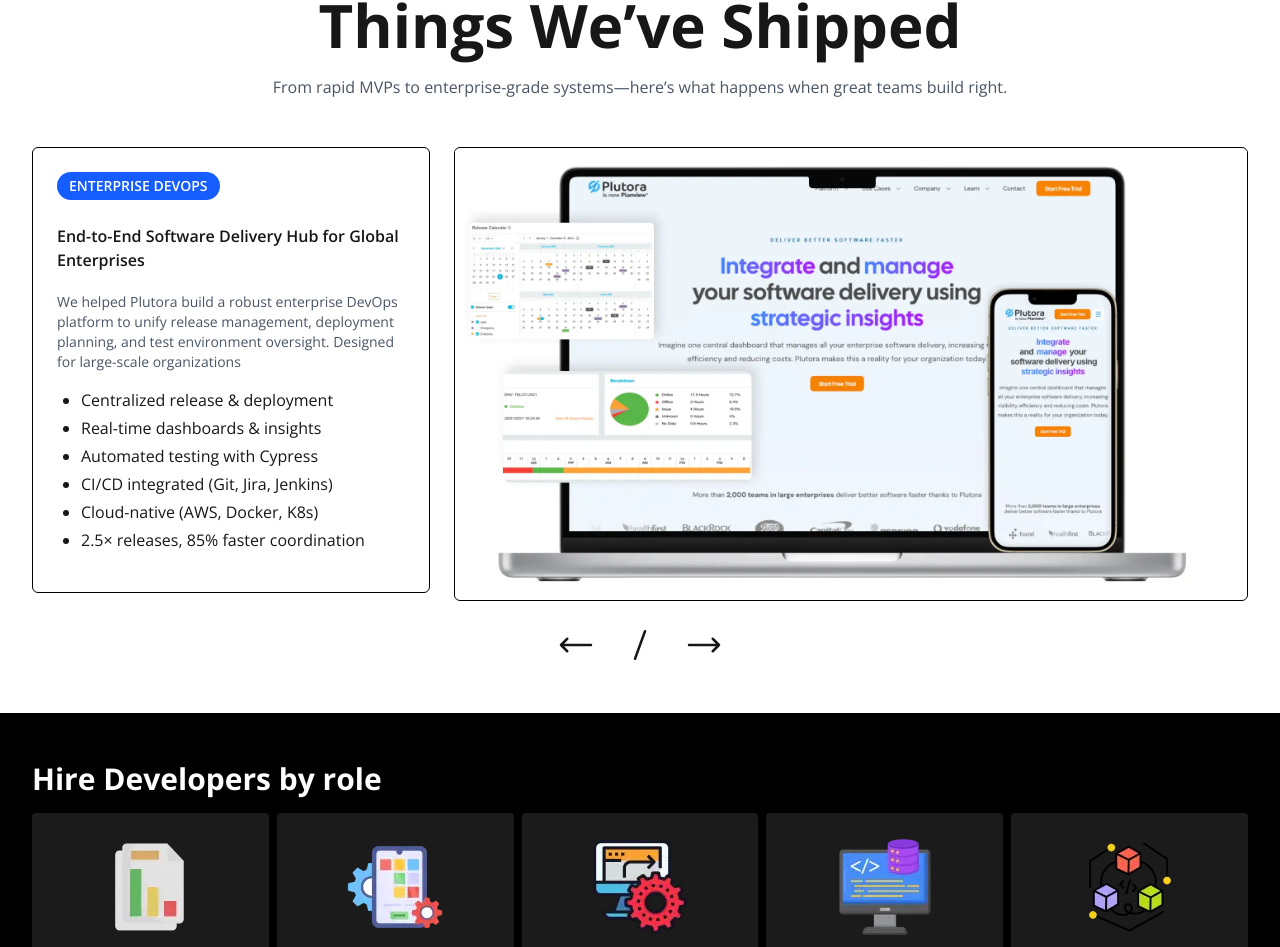
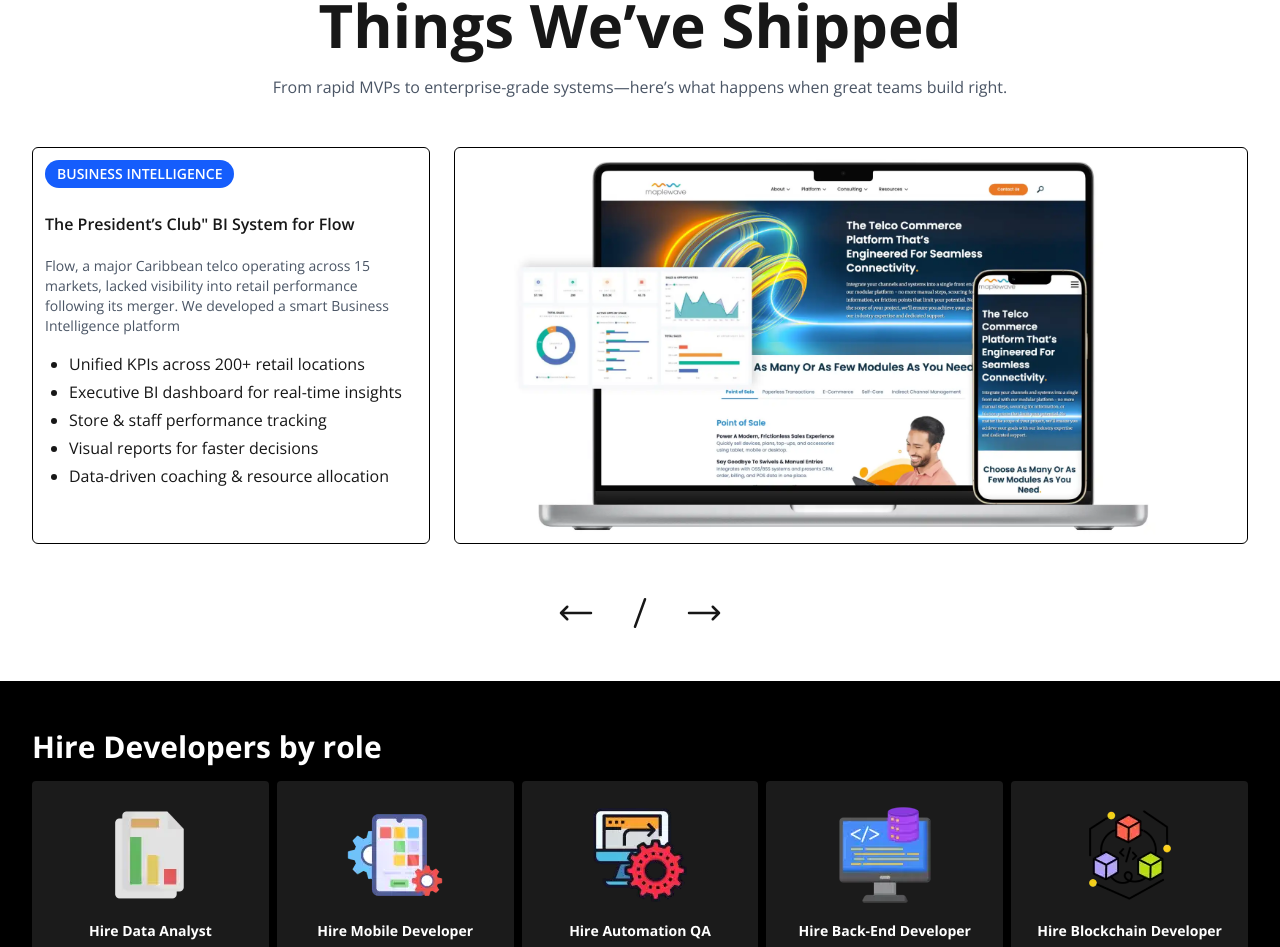
Before and after one commit to faizdev007/OVE_Web, a Next.js app: page / in a window 1280 px wide. Shown: the part 3887-4834 px from the top of the page. Built offline with nearby package versions, Linux system fonts and the light colour scheme; what tailwindcss-animated would draw is missing.

Commit message:
update project layout

```diff
--- a/components/Homepage/projects.js
+++ b/components/Homepage/projects.js
@@ -55,7 +55,7 @@ export default function OurProjectsSlider() {
 
       <div className="relative container mx-auto">
         <Swiper
-          modules={[Autoplay, Navigation]}
+          modules={[Navigation]}
           autoplay={{ delay: 4000 }}
           navigation={{ prevEl: prevProj.current, nextEl: nextProj.current }}
           onInit={(swiper) => {
@@ -71,18 +71,19 @@ export default function OurProjectsSlider() {
             <SwiperSlide key={index}>
               <div className="lg:flex flex-col md:flex-row gap-6 items-stretch justify-center">
                 {/* Left Box */}
-                <div className="border border-black rounded-md p-6 mb-2 w-full lg:w-1/3 text-left">
-                  <div className="mb-4">
+                <div className="border border-black rounded-md p-3 mb-2 lg:mb-0 w-full lg:w-1/3 aspect-[1/1] md:aspect-auto text-left">
+                  <div className="h-full overflow-auto">
                     <span className="text-sm font-semibold bg-blue-600 text-white px-3 py-1 rounded-full inline-block mb-6">
                       {project.tag}
                     </span>
+                    <div className=''>
                       {project.features.map((feature, i) => (
                         <div key={i} className="mb-4 flex flex-col gap-4">
                           <h3 className="font-semibold text-md mb-1">
                             {feature.icon} {feature.heading}
                           </h3>
                           <p className="text-sm text-gray-600 dark:text-white">{feature.text}</p>
-                        <div className='min-h-32 overflow-y-auto'>
+                          <div className=''>
                             <ul className="list-disc ml-6 space-y-1">
                               {project.lists.map((item, index) => (
                                 <li key={index}>{item}</li>
@@ -91,6 +92,7 @@ export default function OurProjectsSlider() {
                           </div>
                         </div>
                       ))}
+                    </div>
                   </div>
                 </div>
 
```
Lines whose indentation alone changed are shown as unchanged.
